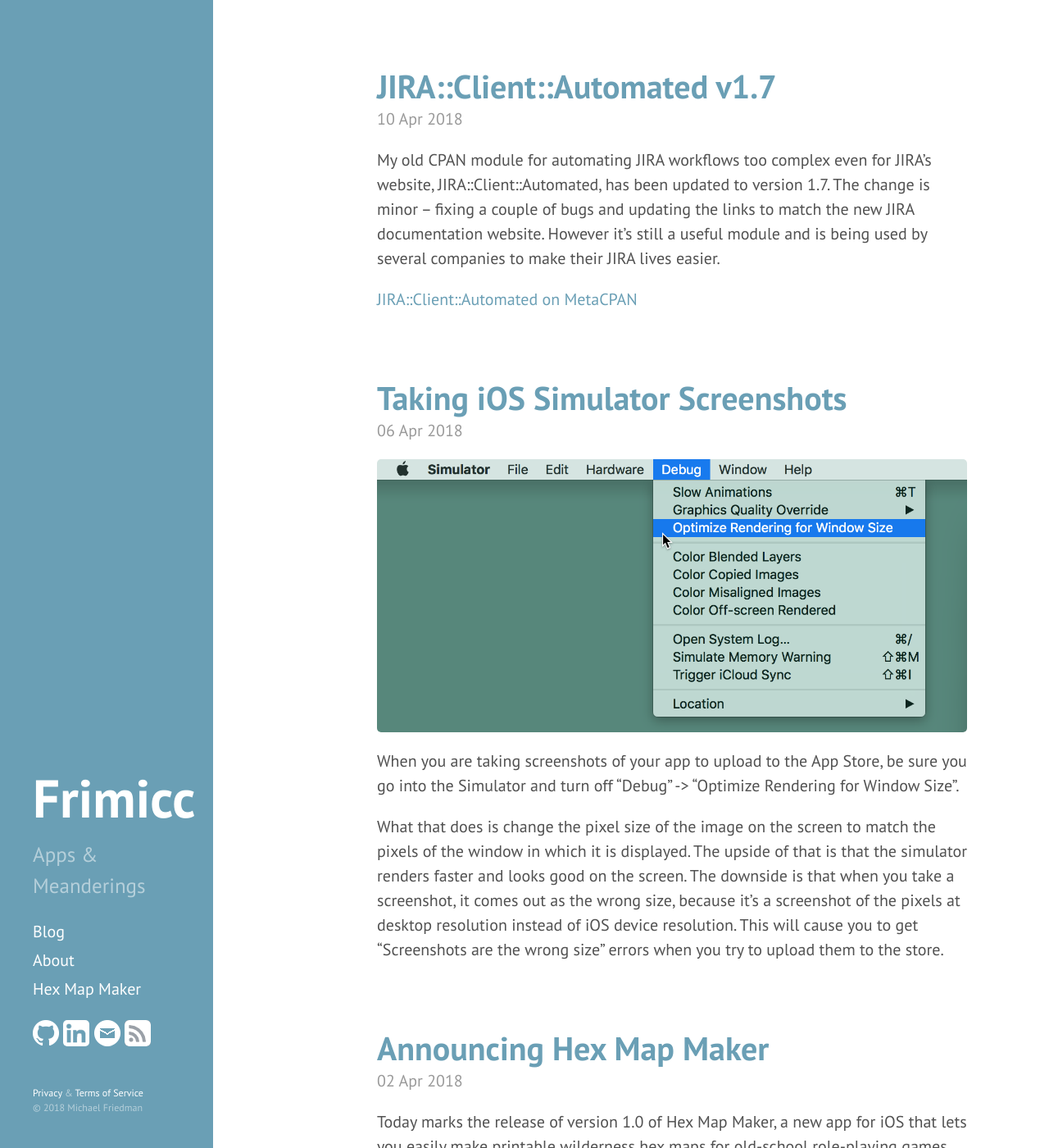
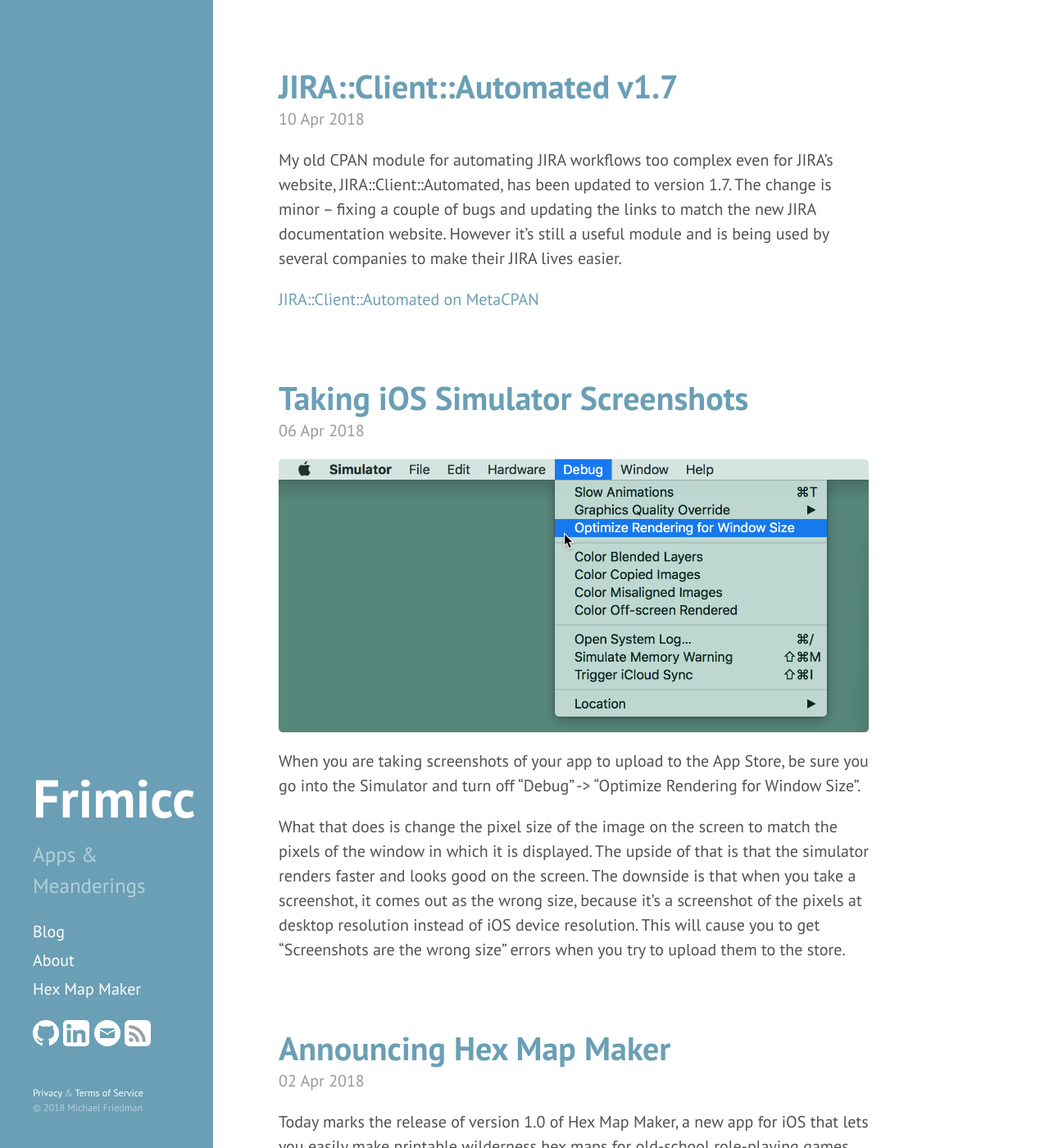
Before and after one commit to frimicc/frimicc.github.io, a Jekyll site: the page built from index.html, in a window 1280 px wide and 1400 px high. Shown: the whole window at 82% size. Built offline with Jekyll 4.4.1, drawn with Linux system fonts in a browser that asks for light colours; the list of posts is cut into pages by our own code.

Commit message:
Fixing content margin.

```diff
--- a/public/css/hyde.css
+++ b/public/css/hyde.css
@@ -136,7 +136,7 @@ a.sidebar-nav-item:focus {
 
 @media (min-width: 64em) {
   .content {
-    margin-left: 22rem;
+    margin-left: 16rem;
     margin-right: 4rem;
   }
 }
@@ -162,7 +162,7 @@ a.sidebar-nav-item:focus {
 @media (min-width: 64em) {
   .layout-reverse .content {
     margin-left: 4rem;
-    margin-right: 22rem;
+    margin-right: 16rem;
   }
 }
 
```
